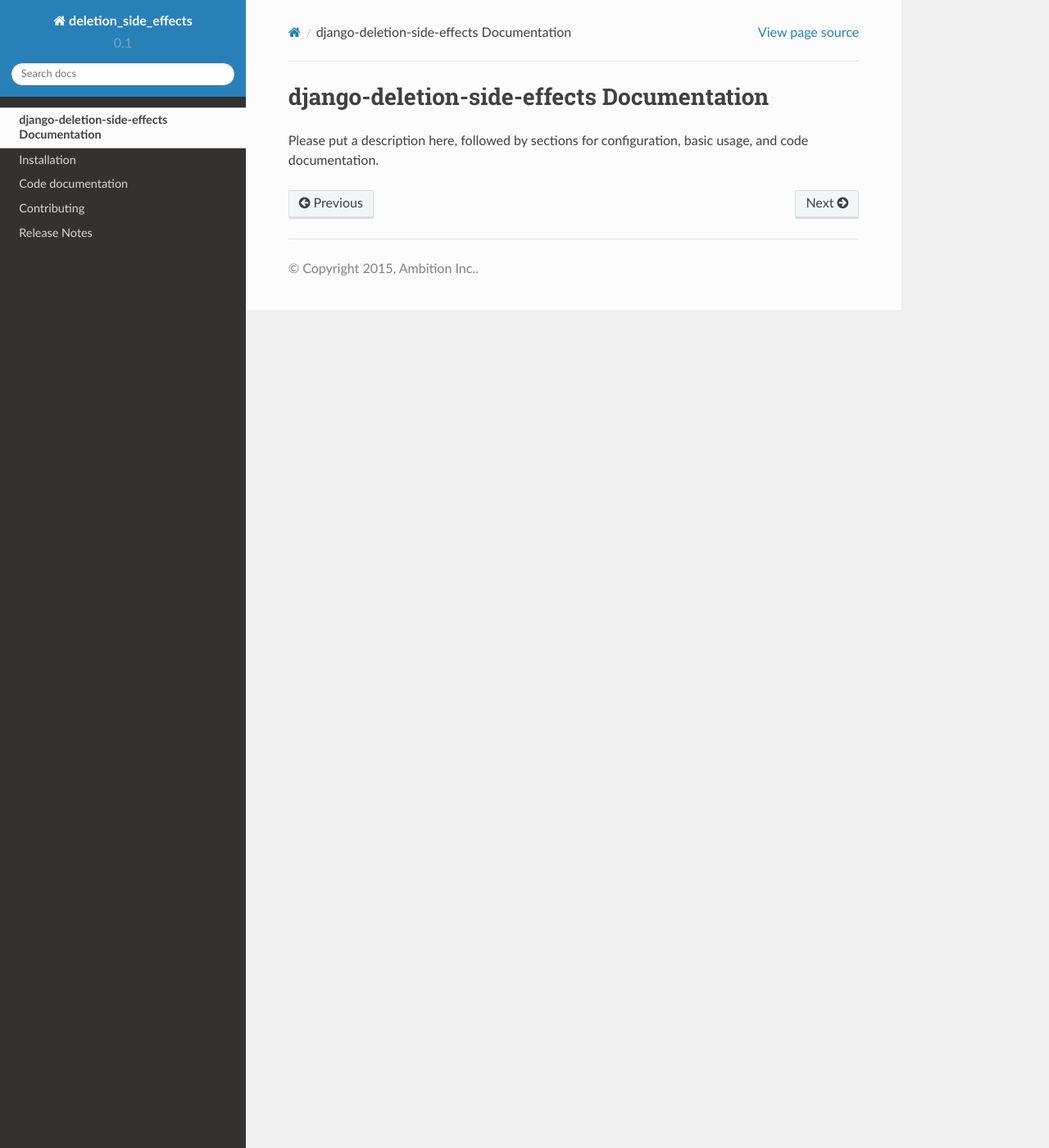
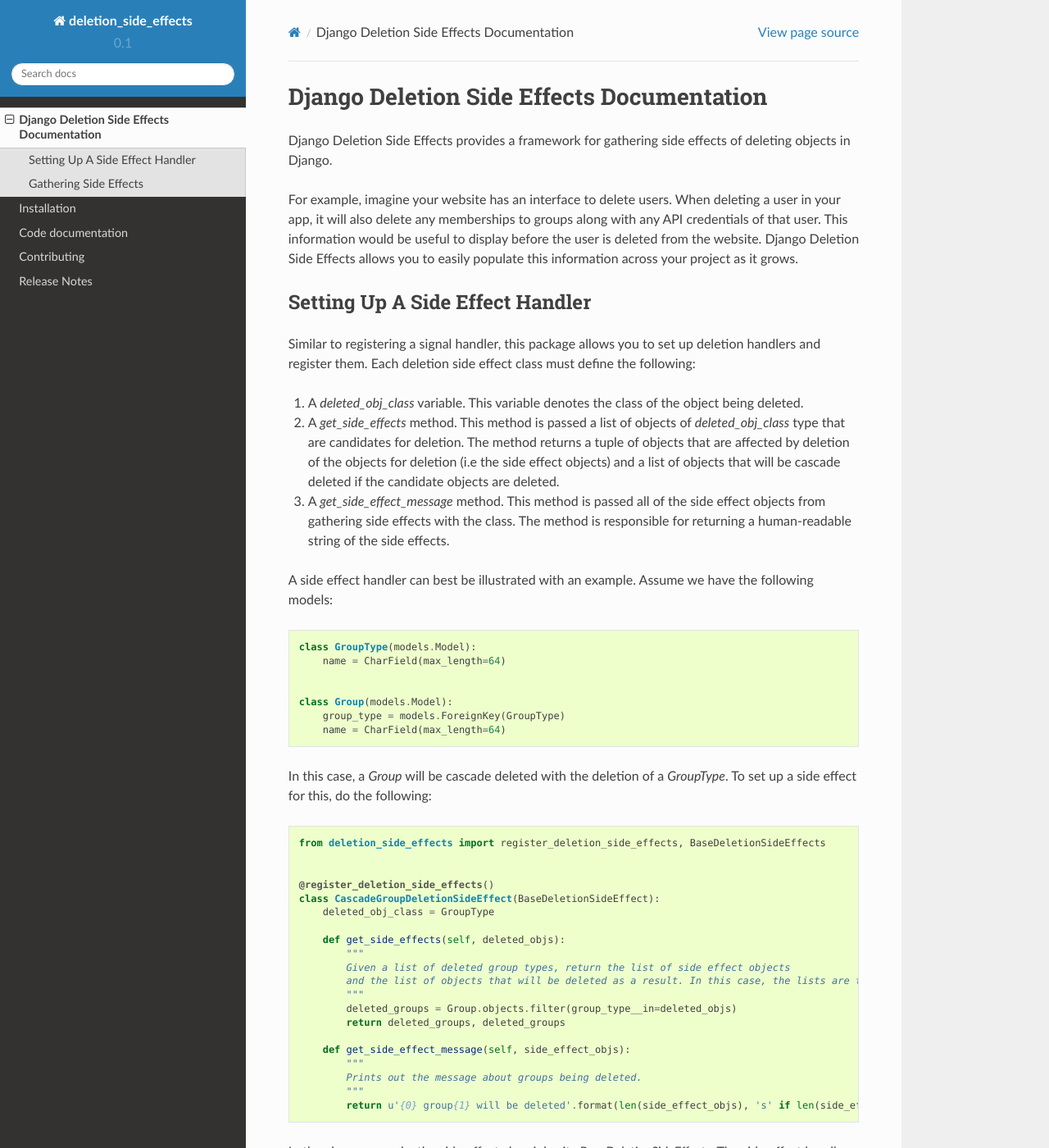
Before and after one commit to ambitioninc/django-deletion-side-effects, a Sphinx documentation site: the page built from docs/index.rst, in a window 1280 px wide and 1400 px high. Shown: the whole window at 82% size. Built offline with Sphinx 7.4.7 and the Read the Docs theme 2.0.0, drawn with Linux system fonts in a browser that asks for light colours; some of the changed text lies outside the part shown.

Commit message:
updated docs

```diff
--- a/README.rst
+++ b/README.rst
@@ -14,11 +14,9 @@
 
 
 django-deletion-side-effects
-===============
+============================
 
-
-I have failed to provide a good README.rst in my project, and you should shun
-me if I do any pull requests
+Django Deletion Side Effects provides a framework for gathering side effects of deleting objects in Django.
 
 Installation
 ------------
--- a/docs/index.rst
+++ b/docs/index.rst
@@ -1,3 +1,80 @@
-django-deletion-side-effects Documentation
-=============================
-Please put a description here, followed by sections for configuration, basic usage, and code documentation.
+Django Deletion Side Effects Documentation
+==========================================
+Django Deletion Side Effects provides a framework for gathering side effects of deleting objects in Django.
+
+For example, imagine your website has an interface to delete users. When deleting a user in your app, it will also delete any memberships to groups along with any API credentials of that user. This information would be useful to display before the user is deleted from the website. Django Deletion Side Effects allows you to easily populate this information across your project as it grows.
+
+Setting Up A Side Effect Handler
+---------------------------------
+
+Similar to registering a signal handler, this package allows you to set up deletion handlers and register them. Each deletion side effect class must define the following:
+
+1. A `deleted_obj_class` variable. This variable denotes the class of the object being deleted.
+2. A `get_side_effects` method. This method is passed a list of objects of `deleted_obj_class` type that are candidates for deletion. The method returns a tuple of objects that are affected by deletion of the objects for deletion (i.e the side effect objects) and a list of objects that will be cascade deleted if the candidate objects are deleted.
+3. A `get_side_effect_message` method. This method is passed all of the side effect objects from gathering side effects with the class. The method is responsible for returning a human-readable string of the side effects.
+
+A side effect handler can best be illustrated with an example. Assume we have the following models:
+
+.. code-block:: python
+
+    class GroupType(models.Model):
+        name = CharField(max_length=64)
+
+
+    class Group(models.Model):
+        group_type = models.ForeignKey(GroupType)
+        name = CharField(max_length=64)
+
+
+In this case, a `Group` will be cascade deleted with the deletion of a `GroupType`. To set up a side effect for this, do the following:
+
+.. code-block:: python
+
+    from deletion_side_effects import register_deletion_side_effects, BaseDeletionSideEffects
+
+
+    @register_deletion_side_effects()
+    class CascadeGroupDeletionSideEffect(BaseDeletionSideEffect):
+        deleted_obj_class = GroupType
+
+        def get_side_effects(self, deleted_objs):
+            """
+            Given a list of deleted group types, return the list of side effect objects
+            and the list of objects that will be deleted as a result. In this case, the lists are the same.
+            """
+            deleted_groups = Group.objects.filter(group_type__in=deleted_objs)
+            return deleted_groups, deleted_groups
+
+        def get_side_effect_message(self, side_effect_objs):
+            """
+            Prints out the message about groups being deleted.
+            """
+            return u'{0} group{1} will be deleted'.format(len(side_effect_objs), 's' if len(side_effect_objs) > 1 else '')
+
+
+In the above example, the side effect class inherits `BaseDeletionSideEffects`. The side effect handler is registered with the `register_deletion_side_effects` decorator. Note that the side effect handlers will need to be imported in the app config's `ready` method for your app with side effects.
+
+
+Gathering Side Effects
+----------------------
+
+In order to gather side effects for a list of deleted objects of the same type, do the following:
+
+.. code-block:: python
+
+    from deletion_side_effects import gather_deletion_side_effects
+
+
+    # Find all of the side effects of deleting all group types
+    side_effects = gather_deletion_side_effects(GroupType, GroupType.objects.all())
+
+    print side_effects
+    [{
+        'msg': u'2 groups will be deleted',
+        'side_effect_objs': [
+            <Group: group1>,
+            <Group: group2>
+        ]
+    }]
+
+This case follows with using the models defined in the example above. In this example, we retrieve the side effects of deleting every group type by passing the `GroupType` model and the iterable of all group types to `gather_deletion_side_effects`. The return value of the function has a list of all side effects. Each side effect is a dictionary that has a `msg` field for the side effect message. It also has a list of side effect objects related to the message in the `side_effect_objs` field.
```
Also changed, not shown: docs/ref/deletion_side_effects.rst (+2 -5 lines), 2 other files.
